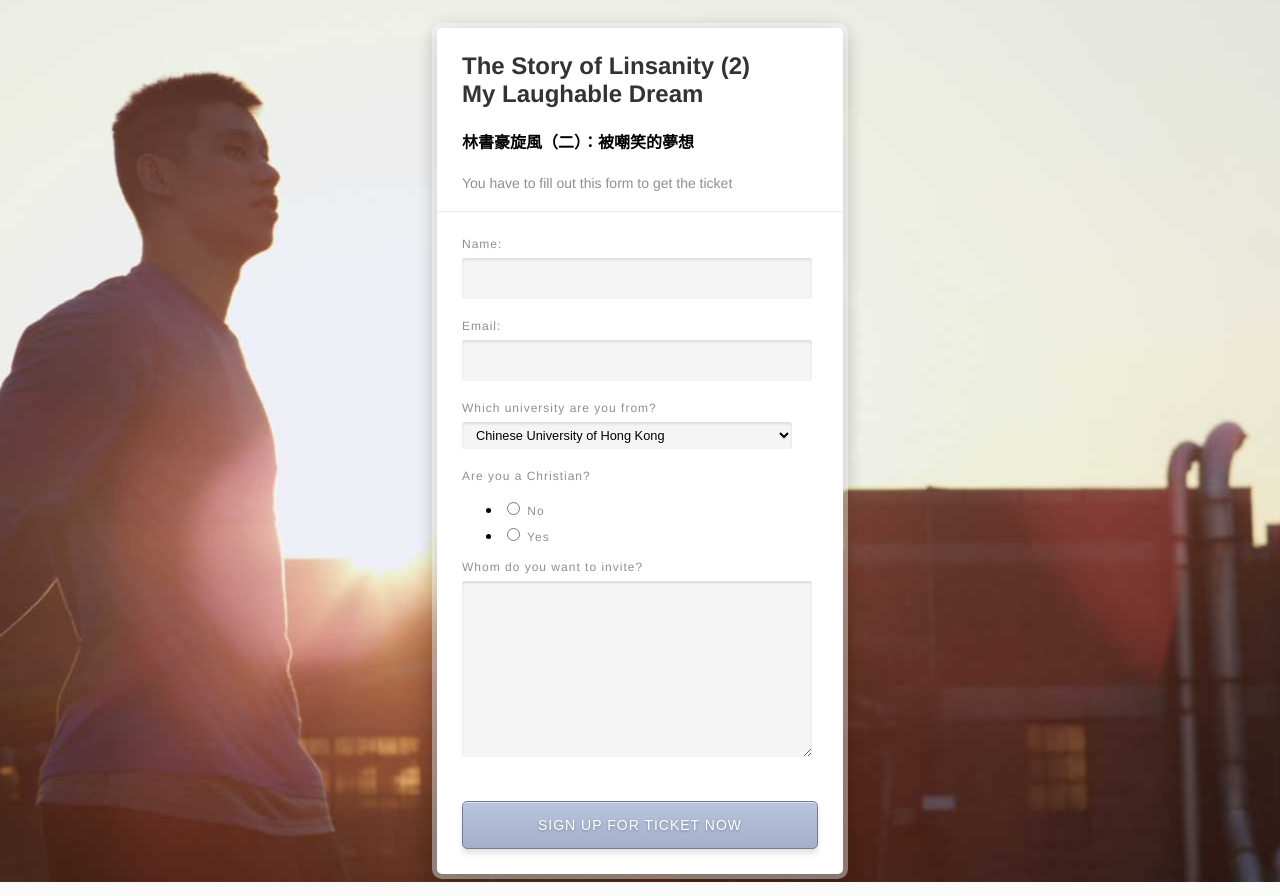
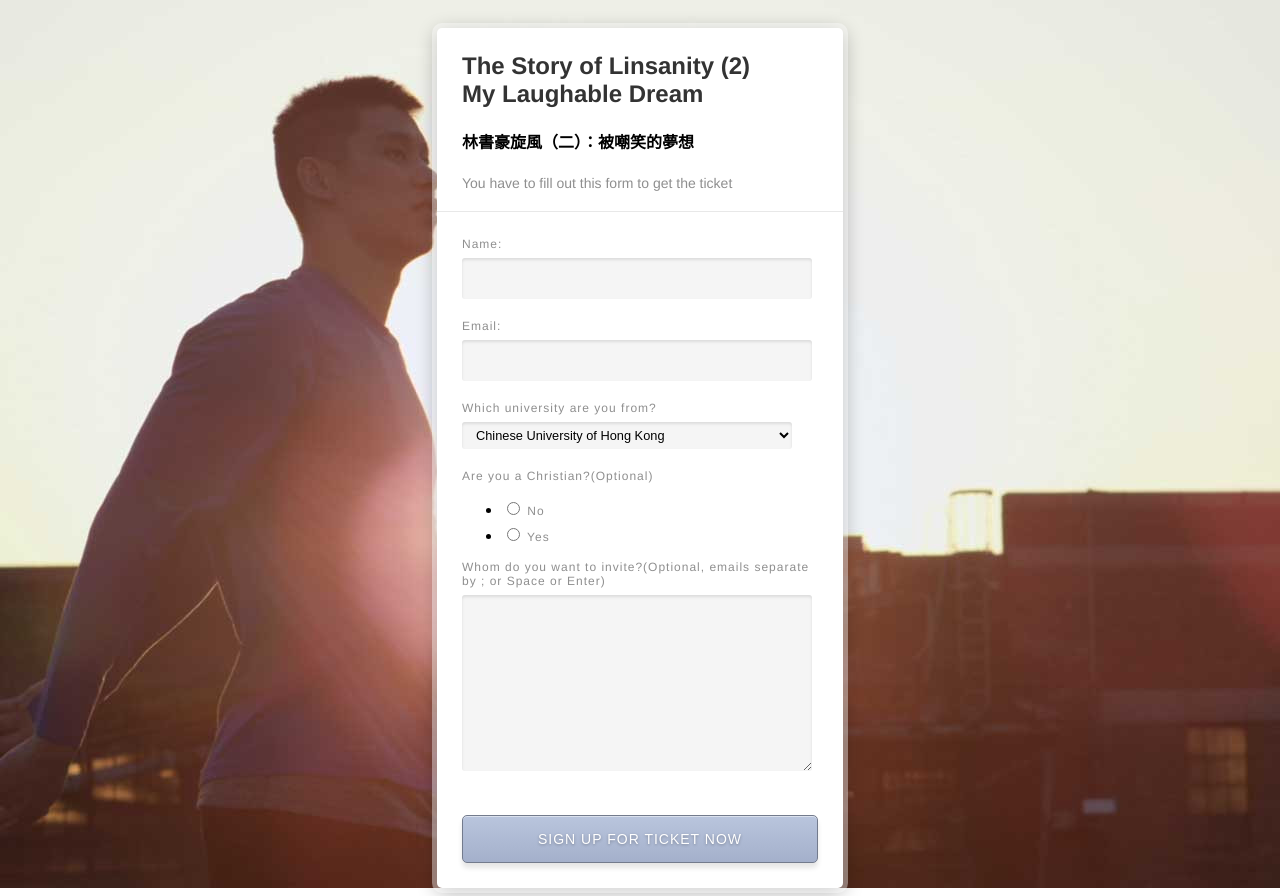
Before and after one commit to zengjichuan/JeremyAtCUHK, a Django app: page /tickets/ in a window 1280 px wide. Run offline with Django 3.2, Linux system fonts and the light colour scheme; parts of the project's set-up code (start-up, migrations or seed data) failed here and were passed over.

Commit message:
add more separator for invite email add optional flag

```diff
--- a/templates/register.html
+++ b/templates/register.html
@@ -30,11 +30,11 @@
             {{ form.school }}
 
             {{ form.chris.errors }}
-            <label for="id_chris">Are you a Christian?</label>
+            <label for="id_chris">Are you a Christian?(Optional)</label>
             {{ form.chris }}
 
             {{ form.invite.errors }}
-            <label for="id_invite">Whom do you want to invite?</label>
+            <label for="id_invite">Whom do you want to invite?(Optional, emails separate by ; or Space or Enter)</label>
             {{ form.invite }}
 
             <input id="submit" type="submit" value="SIGN UP FOR TICKET NOW">
--- a/tickets/static/style.css
+++ b/tickets/static/style.css
@@ -1,7 +1,7 @@
 body {
     /*background-image: url(http://kreativo.se/backlogin.jpg);*/
     /*background-image: url(backlogin.jpg);*/
-    background: url(linsanity_screengrab_74_2.jpg) center no-repeat;
+    background: url(linsanity_screengrab_74_2.jpg) no-repeat;
     font-family: "Helvetica Neue", Helvetica, Arial;
     padding-top: 20px;
 }
--- a/tickets/views.py
+++ b/tickets/views.py
@@ -11,6 +11,7 @@ from EmailMultiRelated import *
 import pyqrcode
 import random
 import os
+import re
 
 # Create your views here.
 
@@ -51,7 +52,7 @@ def parse_input(form):
     school = form.cleaned_data['school']
     chris = True and form.cleaned_data['chris'] or 'None'
     invite = form.cleaned_data['invite']
-    invitelst = invite and invite.split(';') or []
+    invitelst = invite and re.split(r'[ ;\n\t]+', invite) or []
     return name, email, school, chris, invitelst
 
 def parse_insertdb(name, email, school, chris, invitelst):
```
Also changed, not shown: db.sqlite3.
